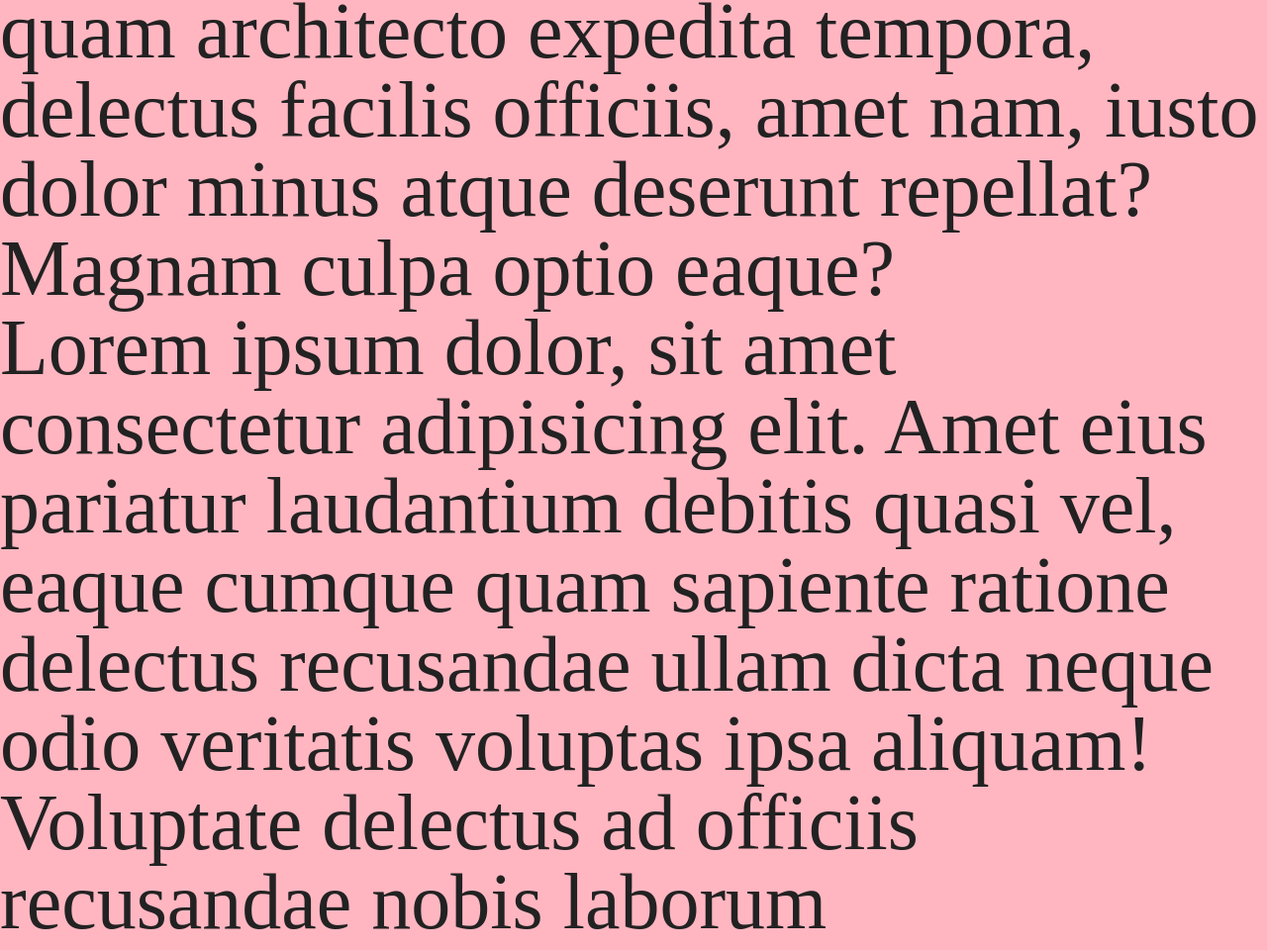
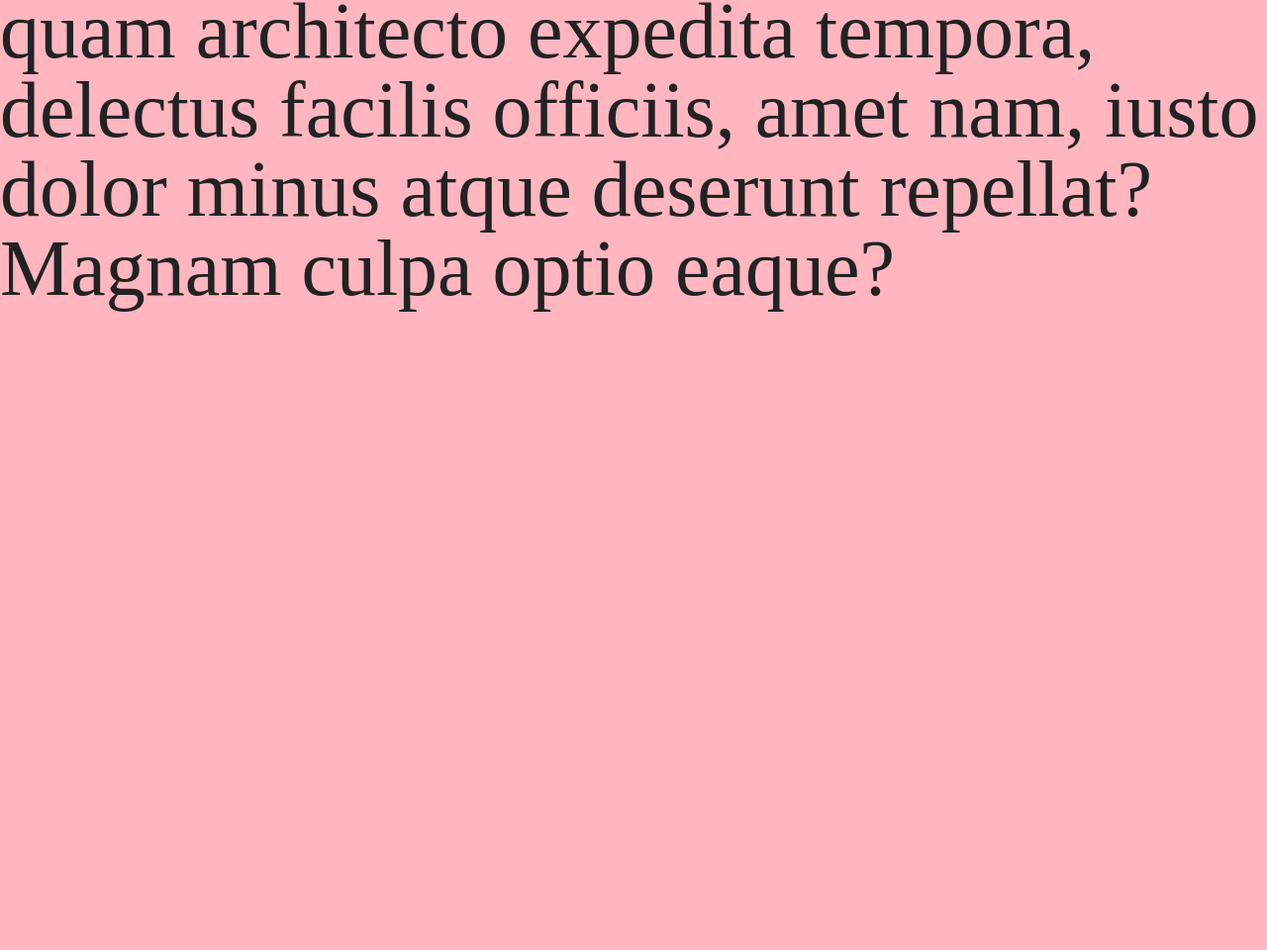
Before and after one commit to npittigl/animated-bassoon, a plain HTML site: page index.html in a window 1280 px wide. Shown: the part 1157-2117 px from the top of the page at 99% size. After the commit the page ends 1472 px from the top, so only its background shows below. Drawn offline with Linux system fonts and the light colour scheme.

Commit message:
removed paragraph

```diff
--- a/index.html
+++ b/index.html
@@ -27,8 +27,6 @@
 
     <section>
         <p>Lorem ipsum dolor sit amet consectetur adipisicing elit. Saepe corrupti qui quam architecto expedita tempora, delectus facilis officiis, amet nam, iusto dolor minus atque deserunt repellat? Magnam culpa optio eaque?</p>
-        <p>Lorem ipsum dolor, sit amet consectetur adipisicing elit. Amet eius pariatur laudantium debitis quasi vel, eaque cumque quam sapiente ratione delectus recusandae ullam dicta neque odio veritatis voluptas ipsa aliquam!
-        Voluptate delectus ad officiis recusandae nobis laborum necessitatibus, pariatur obcaecati aspernatur nesciunt placeat porro expedita repellat modi impedit quia atque corporis cumque eos excepturi in vero nisi. Repellendus, repellat ex.</p>
     </section>
 </body>
 </html>
```
